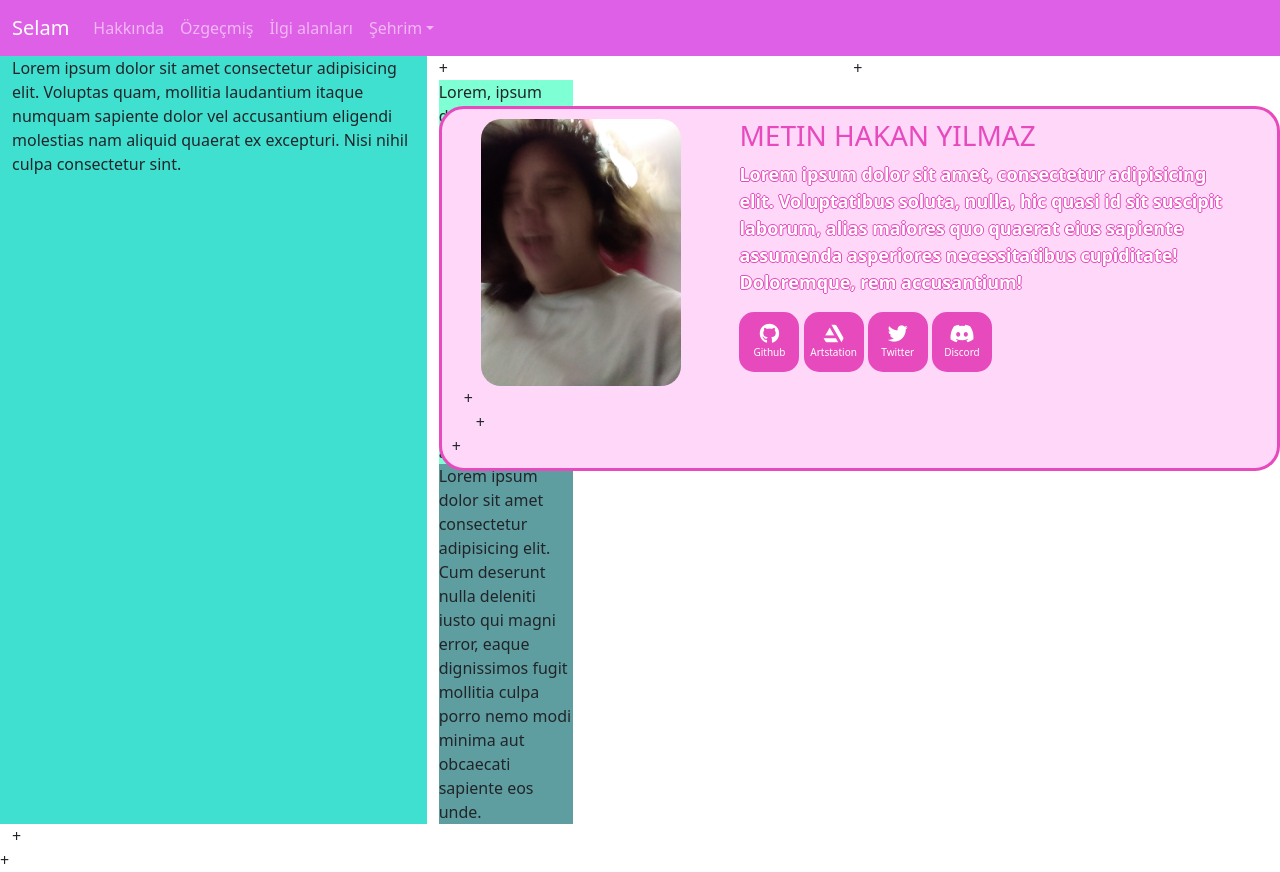
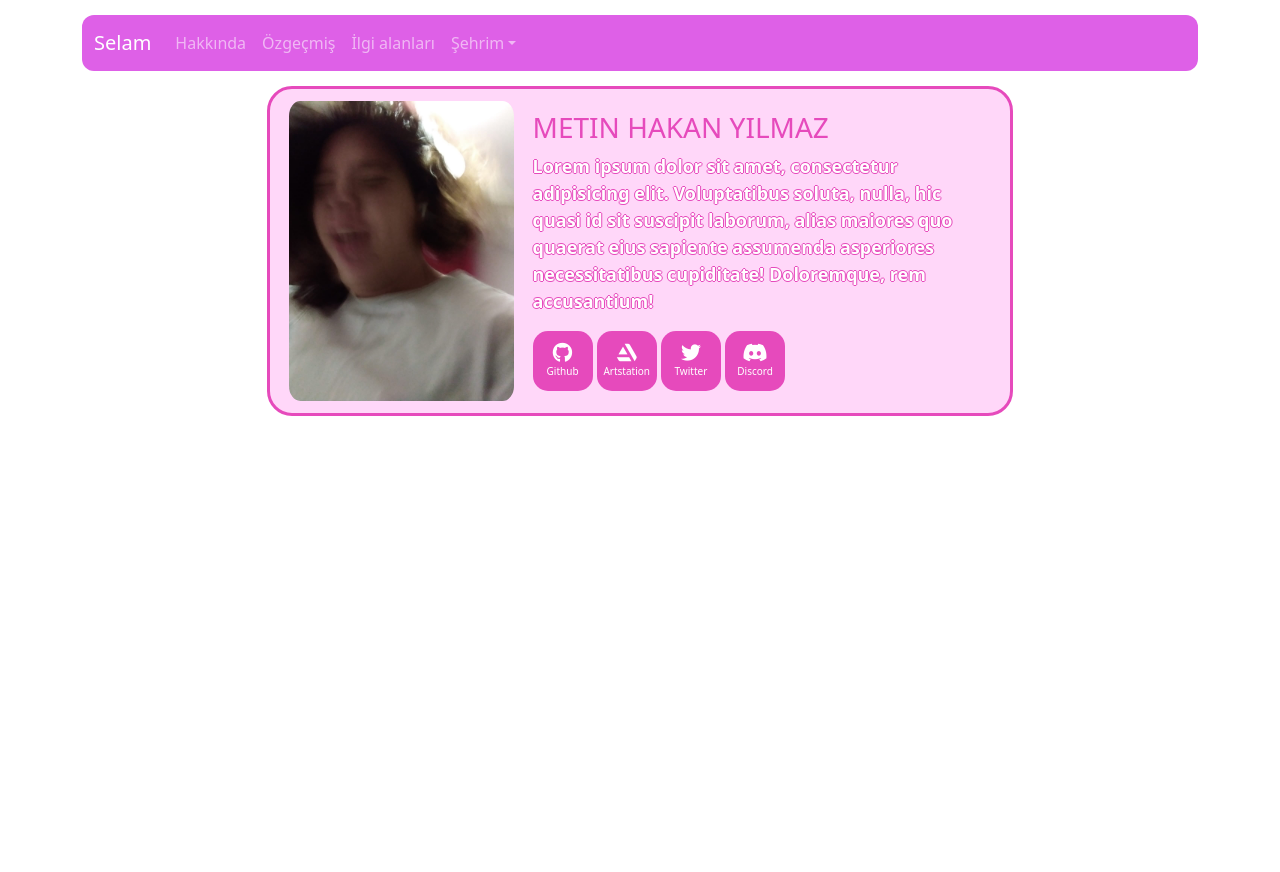
Before and after one commit to heikan1/WebHomework, a PHP site: page / in a window 1280 px wide. After the commit the page ends 416 px from the top, so only its background shows below. Run offline with PHP 8.4, Linux system fonts and the light colour scheme.

Commit message:
new navbar design

```diff
--- a/index.css
+++ b/index.css
@@ -13,19 +13,26 @@ button.under-photo{
     text-align: center;
 }
 div.page{
-    margin-top: 50px;
+    margin-top: 15px;
     border: 3px solid;
     border-color: rgb(230, 74, 188);
     background-color: rgb(255, 215, 249);
     border-radius: 25px;
-    /*left: 50%;*/
-    /*transform: translate(-50%);*/
     position: absolute;
-    padding: 10px;
+    padding: 12px;
 
     /*display: grid;
     grid-template-columns: 1fr 2fr;*/
 
+}
+div.page.col-xl-6{
+   /* left: 50%;
+    transform: translate(-50%);
+    position: absolute;*/
+
+}
+
+div.page.col-md-12{
 }
 div.right-side{
 
@@ -34,9 +41,9 @@ div.right-side.card-buttons{
     align-items: baseline;
 }
 #my-photo{
-    margin-left: 5px;
-    border-radius: 20px;
-    width: 200px;
+
+    border-radius: 5%;
+    width: 225px;
 }
 a:link, a:visited{
 
--- a/index.html
+++ b/index.html
@@ -11,8 +11,11 @@
     <link href="https://cdn.jsdelivr.net/npm/bootstrap@5.0.2/dist/css/bootstrap.min.css" rel="stylesheet" integrity="sha384-EVSTQN3/azprG1Anm3QDgpJLIm9Nao0Yz1ztcQTwFspd3yD65VohhpuuCOmLASjC" crossorigin="anonymous"></head>
 
 <body>
+  <div class="container">
+    <div class="justify-content-center">
 
-    <nav class="navbar navbar-expand-sm  navbar-dark "style="background-color: #de60e7;">
+      <div class="col-xl-12" >
+      <nav class="navbar navbar-expand-sm  navbar-dark " style="background-color: #de60e7;border-radius: 12px; margin-top:15px; width: 100%;" >
 
           <div class="container-fluid">
             <a class="navbar-brand" href="index.html">Selam</a>
@@ -44,43 +47,41 @@
           </div>
       </nav>
 
+      <div class="container">
+        <div class="d-flex justify-content-center">
+        <div class="page col-xl-7 col-lg-10 col-md-10 col-sm-12">
           <div class="container-fluid">
               <div class="row">
-        <div class="col-xl-4" style="background-color: turquoise;">Lorem ipsum dolor sit amet consectetur adipisicing elit. Voluptas quam, mollitia laudantium itaque numquam sapiente dolor vel accusantium eligendi molestias nam aliquid quaerat ex excepturi. Nisi nihil culpa consectetur sint.
+                  <div class="col-xl-4 col-sm-12 d-flex justify-content-center">
+                      <img id = "my-photo"src="/assets/watashiNoPhoto.jpg" alt="ben" style="object-fit: fill;">
                   </div>
-        <div class="col-xl-4">
-            <div class="page">
-            <div class="container-fluid">
-              <div class="row">
-                <div class="col-xl-4 col-md-12">
-                  <img id = "my-photo"src="/assets/watashiNoPhoto.jpg" alt="ben">
+                  <div class="col-xl-8 col-sm-12 justify-content-center">
+
+                    <div class="justify-content-center">
+                      <h3 style="color:rgb(230, 74, 188) ; margin-top: 10px;">METIN HAKAN YILMAZ</h3>
                     </div>
-                <div class="col-xl-8 col-md-12">
-                  <h3 style="color:rgb(230, 74, 188) ;">METIN HAKAN YILMAZ</h3>
+
+                    <div class="d-flex justify-content-center">
                       <p>Lorem ipsum dolor sit amet, consectetur adipisicing elit. Voluptatibus soluta, nulla, hic quasi id sit suscipit laborum, alias maiores quo quaerat eius sapiente assumenda asperiores necessitatibus cupiditate! Doloremque, rem accusantium!</p>
-                  <div class="card-buttons">
+                    </div>
+                    <div class="card-buttons justify-content-center" >
                         <button class="under-photo" onclick="window.open(githubUrl)" target ="blank"><i class="fa-brands fa-github" style="font-size: 200%;"></i><br>Github</a></button>
                         <button class="under-photo" onclick="window.open(artstationUrl)" target ="blank"><i class="fa-brands fa-artstation"style="font-size:200%;"></i><br>Artstation</button>
+
                         <button class="under-photo"onclick="window.open(twitterUrl)" target ="blank"><i class="fa-brands fa-twitter"style="font-size: 200%;"></i><br>Twitter</button>
                         <button class="under-photo"onclick="window.open(discordUrl)" target ="blank"><i class="fa-brands fa-discord"style="font-size: 200%;"></i><br>Discord</button>
                     </div>
 
-                </div>+
-              </div>+
-            </div>+
-          </div>+
-          <div class="col-xl-4" style="background-color: aquamarine;">Lorem, ipsum dolor sit amet consectetur adipisicing elit. Rerum sint saepe non iste. Eaque in ipsum ut maxime consequatur necessitatibus, minus mollitia accusantium porro neque quaerat assumenda ipsam facilis architecto?</div>
-          <div class="col-xl-4" style="background-color: cadetblue;"> Lorem ipsum dolor sit amet consectetur adipisicing elit. Cum deserunt nulla deleniti iusto qui magni error, eaque dignissimos fugit mollitia culpa porro nemo modi minima aut obcaecati sapiente eos unde.</div>
-          </div>+
 
+                  </div>
 
+              </div>
+            </div>
+          </div>
+        </div>
+      </div>
 
-        </div>+
-      </div>+
-
-
-
-
+      </div>
 
 
 
```
Lines whose indentation alone changed are shown as unchanged.
